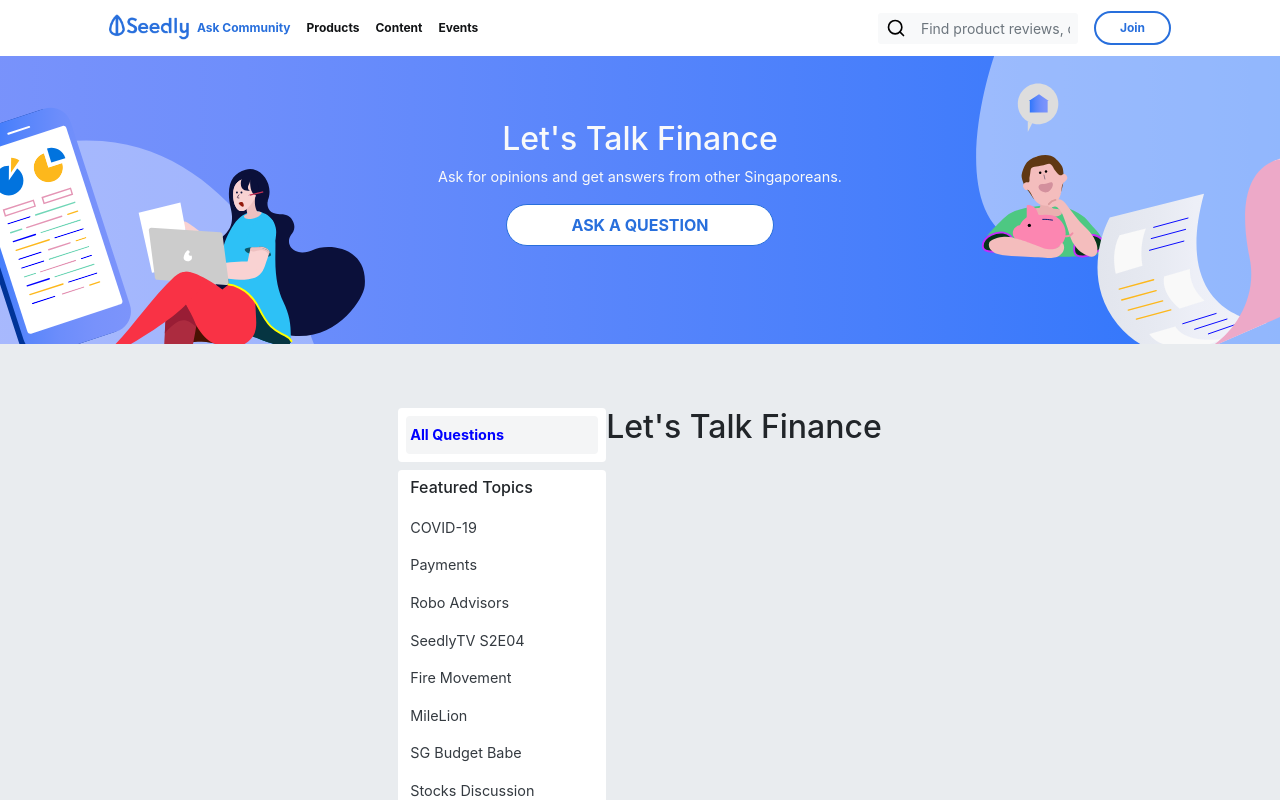
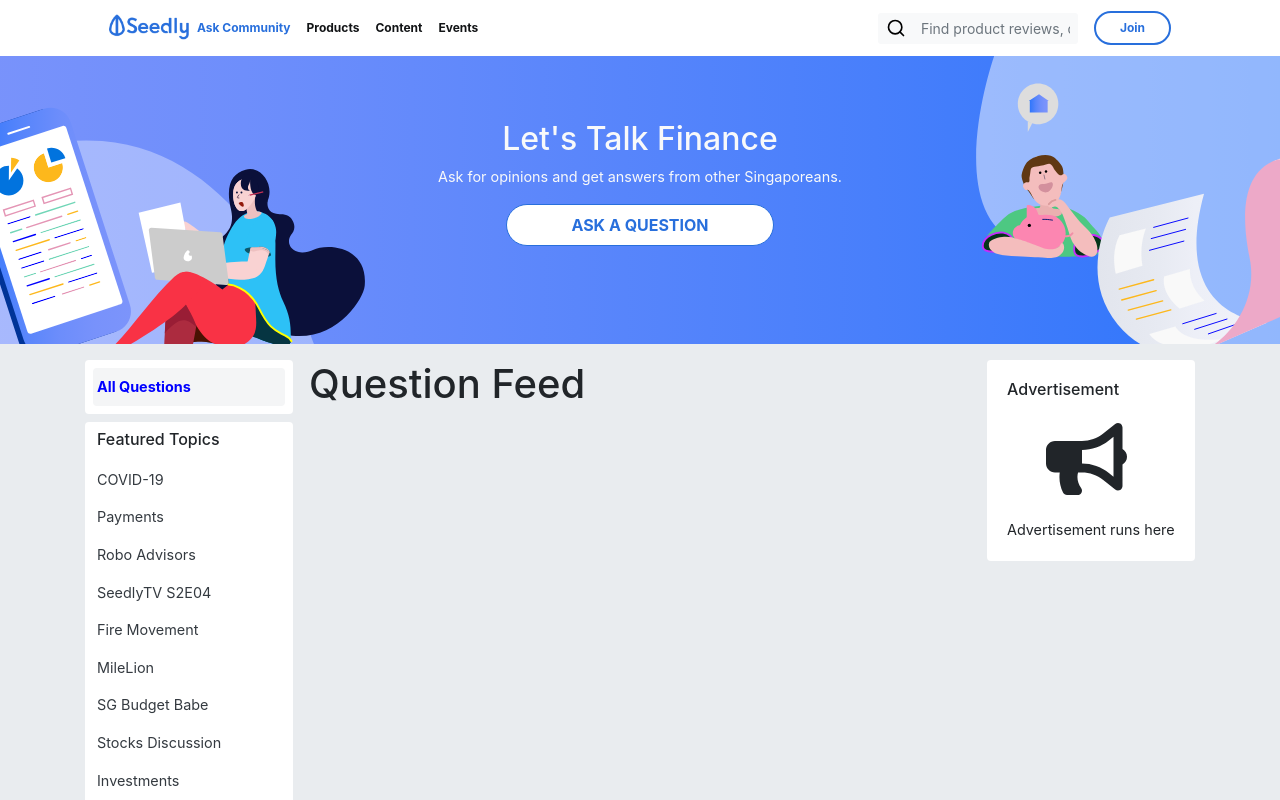
Before and after one commit to Anupam-dagar/Seedly-Assignment, a React (Create React App) app: page / in a window 1280 px wide. Shown: the top 800 px of the page. Built offline with nearby package versions, Linux system fonts and the light colour scheme.

Commit message:
add advertisement component.

```diff
--- a/src/App.js
+++ b/src/App.js
@@ -3,7 +3,8 @@
 import Header from "./Components/Header";
 import Footer from "./Components/Footer";
 import Sidebar from "./Components/Sidebar";
-import { Jumbotron } from "react-bootstrap";
+import Advertisement from "./Components/Advertisement";
+import { Jumbotron, Container } from "react-bootstrap";
 import "./style.scss";
 import "./App.css";
 
@@ -12,15 +13,20 @@
     <div>
       <NavigationBar />
       <Header />
-      <Jumbotron fluid className="mb-0">
-        <div className="d-flex justify-content-center">
-          <div class="d-flex flex-column">
-            <Sidebar />
+      <Jumbotron fluid className="mb-0 pt-3">
+        <Container>
+          <div className="d-flex justify-content-center">
+            <div className="d-flex flex-column">
+              <Sidebar />
+            </div>
+            <div className="ml-3 flex-fill">
+              <h1>Question Feed</h1>
+            </div>
+            <div className="ml-3 d-none d-lg-block">
+              <Advertisement />
+            </div>
           </div>
-          <div className="bd-highlight">
-            <h2>Let's Talk Finance</h2>
-          </div>
-        </div>
+        </Container>
       </Jumbotron>
       <Footer />
     </div>
--- /dev/null
+++ b/src/Components/Advertisement.js
@@ -0,0 +1,19 @@
+import React from "react";
+import { Card, Container } from "react-bootstrap";
+import { FontAwesomeIcon } from "@fortawesome/react-fontawesome";
+
+function Advertisement(props) {
+  return (
+    <Card style={{ border: 0, width: "13rem" }}>
+      <Card.Body>
+        <Card.Title>Advertisement</Card.Title>
+        <Container className="m-4">
+          <FontAwesomeIcon icon={["fas", "bullhorn"]} size="5x" />
+        </Container>
+        <Card.Text>Advertisement runs here</Card.Text>
+      </Card.Body>
+    </Card>
+  );
+}
+
+export default Advertisement;
--- a/src/fontawesome.js
+++ b/src/fontawesome.js
@@ -4,7 +4,9 @@
   faInstagram,
   faFacebook,
   faTwitter,
-  faTelegramPlane
+  faTelegramPlane,
 } from "@fortawesome/free-brands-svg-icons";
 
-library.add(faInstagram, faFacebook, faTwitter, faTelegramPlane);
+import { faBullhorn } from "@fortawesome/free-solid-svg-icons";
+
+library.add(faInstagram, faFacebook, faTwitter, faTelegramPlane, faBullhorn);
```
